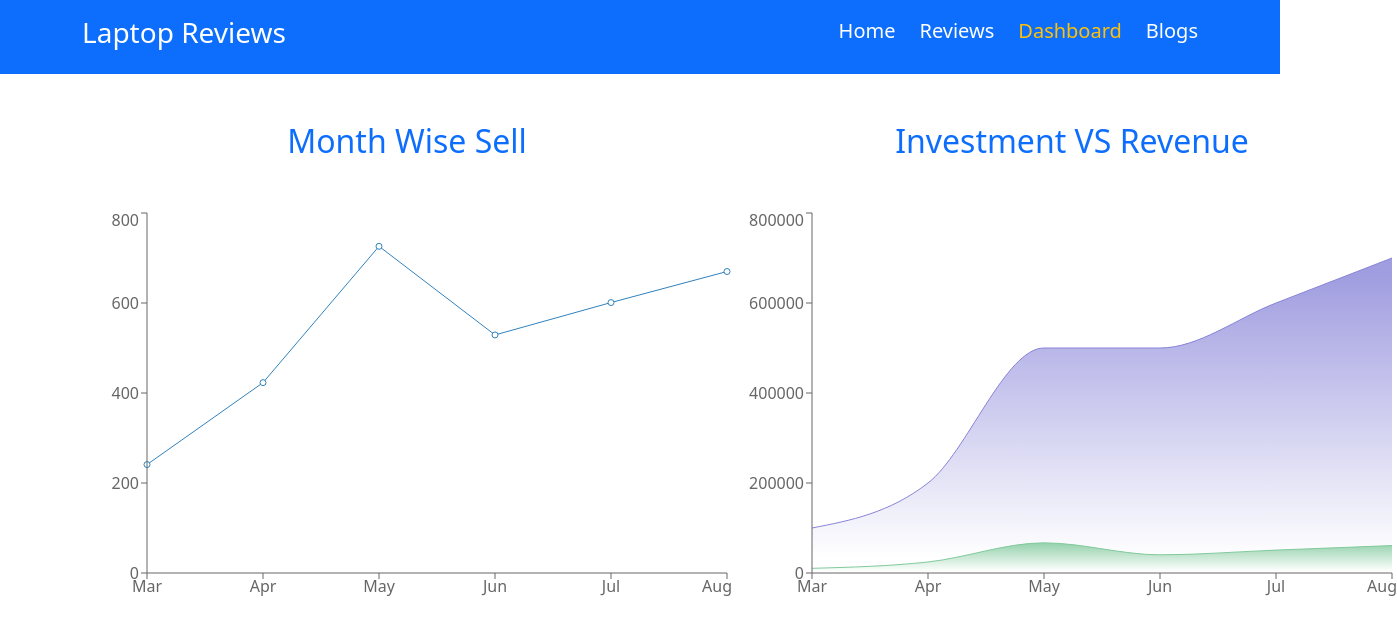
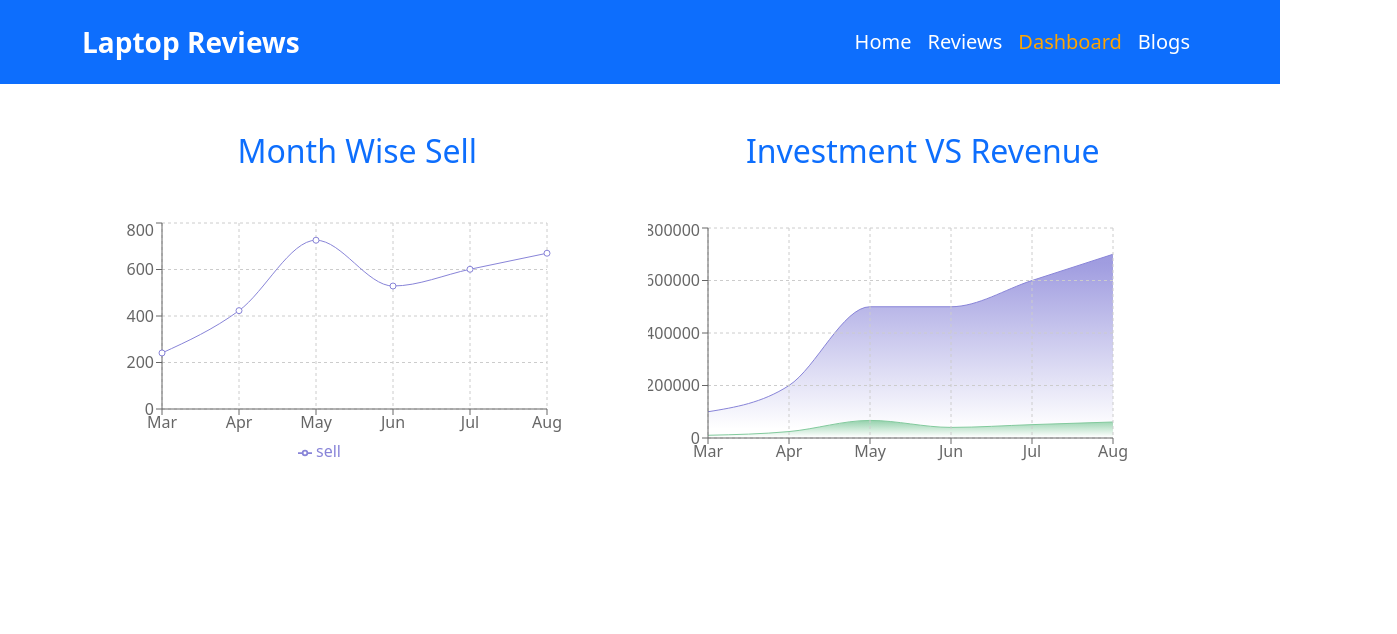
Before and after one commit to ArafatMunna/laptop-reviews, a React (Create React App) app: page /dashboard in a window 1280 px wide. Shown: the top 634 px of the page, 1397 px wide, since content can reach past the window. Built offline with nearby package versions, Linux system fonts and the light colour scheme.

Commit message:
responsive update

```diff
--- /dev/null
+++ b/src/components/CustomLink/CustomLink.js
@@ -0,0 +1,20 @@
+import React from "react";
+import { Link, useMatch, useResolvedPath } from "react-router-dom";
+
+const CustomLink = ({ children, to, ...props }) => {
+    let resolved = useResolvedPath(to);
+    let match = useMatch({ path: resolved.pathname, end: true });
+    return (
+        <div>
+            <Link
+                style={{ color: match ? "orange" : "white" }}
+                to={to}
+                {...props}
+            >
+                {children}
+            </Link>
+        </div>
+    );
+};
+
+export default CustomLink;
--- a/src/components/Dashboard/Dashboard.css
+++ b/src/components/Dashboard/Dashboard.css
@@ -3,7 +3,7 @@
     grid-template-columns: repeat(2, 1fr);
     grid-gap: 15px;
 }
-@media screen and (max-width: 767px) {
+@media screen and (max-width: 575px) {
     .chart-container {
         grid-template-columns: repeat(1, 1fr);
     }
--- a/src/components/Dashboard/Dashboard.js
+++ b/src/components/Dashboard/Dashboard.js
@@ -6,7 +6,7 @@ import "./Dashboard.css";
 const Dashboard = () => {
     return (
         <div className="container">
-            <div className="chart-container mt-5">
+            <div className="chart-container my-5">
                 <div>
                     <h2 className="text-center mb-5 text-primary">
                         Month Wise Sell
--- a/src/components/Header/Header.js
+++ b/src/components/Header/Header.js
@@ -1,10 +1,12 @@
 import React from "react";
+import { Container, Nav, Navbar } from "react-bootstrap";
 import { Link, NavLink } from "react-router-dom";
+import CustomLink from "../CustomLink/CustomLink";
 
 const Header = () => {
     return (
-        <div className="bg-primary p-3 fs-5">
-            <div className="container d-flex justify-content-between">
+        <div className="bg-primary p-2 fs-5">
+            {/* <div className="container d-flex justify-content-between">
                 <Link className="text-white text-decoration-none" to="/">
                     <h3>Laptop Reviews</h3>
                 </Link>
@@ -50,7 +52,39 @@ const Header = () => {
                         Blogs
                     </NavLink>
                 </div>
-            </div>
+            </div> */}
+
+            <Navbar expand="lg">
+                <Container>
+                    <Navbar.Brand
+                        className="text-white fw-bold fs-3"
+                        as={Link}
+                        to="/"
+                    >
+                        Laptop Reviews
+                    </Navbar.Brand>
+                    <Navbar.Toggle
+                        variant="light"
+                        aria-controls="basic-navbar-nav"
+                    />
+                    <Navbar.Collapse id="basic-navbar-nav">
+                        <Nav className="ms-auto">
+                            <Nav.Link as={CustomLink} to="/">
+                                Home
+                            </Nav.Link>
+                            <Nav.Link as={CustomLink} to="/reviews">
+                                Reviews
+                            </Nav.Link>
+                            <Nav.Link as={CustomLink} to="/dashboard">
+                                Dashboard
+                            </Nav.Link>
+                            <Nav.Link as={CustomLink} to="/blogs">
+                                Blogs
+                            </Nav.Link>
+                        </Nav>
+                    </Navbar.Collapse>
+                </Container>
+            </Navbar>
         </div>
     );
 };
--- a/src/components/MyAreaChart/MyAreaChart.js
+++ b/src/components/MyAreaChart/MyAreaChart.js
@@ -2,6 +2,8 @@ import React from "react";
 import {
     Area,
     AreaChart,
+    CartesianGrid,
+    ResponsiveContainer,
     Tooltip,
     XAxis,
     YAxis,
@@ -11,15 +13,36 @@ import useChartData from "../../hooks/useChartData";
 const MyAreaChart = () => {
     const [data, setData] = useChartData();
     return (
-        <AreaChart width={650} height={400} data={data}>
+        <ResponsiveContainer width="90%"
+        height={250}>
+            <AreaChart
+                data={data}
+                margin={{ top: 10, right: 30, left: 0, bottom: 0 }}
+            >
                 <defs>
                     <linearGradient id="colorUv" x1="0" y1="0" x2="0" y2="1">
-                    <stop offset="5%" stopColor="#8884d8" stopOpacity={0.8} />
-                    <stop offset="95%" stopColor="#8884d8" stopOpacity={0} />
+                        <stop
+                            offset="5%"
+                            stopColor="#8884d8"
+                            stopOpacity={0.8}
+                        />
+                        <stop
+                            offset="95%"
+                            stopColor="#8884d8"
+                            stopOpacity={0}
+                        />
                     </linearGradient>
                     <linearGradient id="colorPv" x1="0" y1="0" x2="0" y2="1">
-                    <stop offset="5%" stopColor="#82ca9d" stopOpacity={0.8} />
-                    <stop offset="95%" stopColor="#82ca9d" stopOpacity={0} />
+                        <stop
+                            offset="5%"
+                            stopColor="#82ca9d"
+                            stopOpacity={0.8}
+                        />
+                        <stop
+                            offset="95%"
+                            stopColor="#82ca9d"
+                            stopOpacity={0}
+                        />
                     </linearGradient>
                 </defs>
                 <Area
@@ -36,10 +59,12 @@ const MyAreaChart = () => {
                     fillOpacity={1}
                     fill="url(#colorPv)"
                 />
+                <CartesianGrid strokeDasharray="3 3" />
                 <XAxis dataKey={"month"} />
                 <Tooltip />
                 <YAxis />
             </AreaChart>
+        </ResponsiveContainer>
     );
 };
 
--- /dev/null
+++ b/src/components/MyLineChart/MyLineChart.css
@@ -0,0 +1,6 @@
+@media screen and (max-width: 575px){
+    .line-chart{
+        width: 300px;
+    }
+
+}
--- a/src/components/MyLineChart/MyLineChart.js
+++ b/src/components/MyLineChart/MyLineChart.js
@@ -1,15 +1,34 @@
-import { Line, LineChart, Tooltip, XAxis, YAxis } from "recharts";
+import {
+    CartesianGrid,
+    Legend,
+    Line,
+    LineChart,
+    ResponsiveContainer,
+    Tooltip,
+    XAxis,
+    YAxis,
+} from "recharts";
 import useChartData from "../../hooks/useChartData";
+import "./MyLineChart.css";
 
 const MyLineChart = () => {
     const [data, setData] = useChartData();
     return (
-        <LineChart width={650} height={400} data={data}>
-            <Line dataKey={"sell"} />
-            <XAxis dataKey={"month"} />
-            <Tooltip />
-            <YAxis />
-        </LineChart>
+        <ResponsiveContainer width="90%"
+        height={250}>
+            <LineChart
+                className="line-chart"
+                data={data}
+                margin={{ top: 5, right: 30, left: 20, bottom: 5 }}
+            >
+                <CartesianGrid strokeDasharray="3 3" />
+                <XAxis dataKey="month" />
+                <YAxis />
+                <Tooltip />
+                <Legend />
+                <Line type="monotone" dataKey="sell" stroke="#8884d8" />
+            </LineChart>
+        </ResponsiveContainer>
     );
 };
 
--- a/src/components/NotFound/NotFound.js
+++ b/src/components/NotFound/NotFound.js
@@ -9,7 +9,12 @@ const NotFound = () => {
             <div>
                 <img className="img-fluid" src={notFoundImg} alt="" />
             </div>
-            <button onClick={()=> navigate("/")} className="btn btn-primary">Back to Home</button>
+            <button
+                onClick={() => navigate("/")}
+                className="btn btn-primary mt-3"
+            >
+                Back to Home
+            </button>
         </div>
     );
 };
```
Also changed, not shown: src/components/MyBarChart/MyBarChart.js (added, +11 -0 lines). Lines whose indentation alone changed are shown as unchanged.
